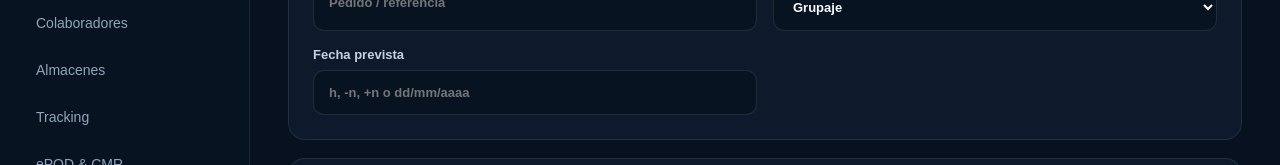
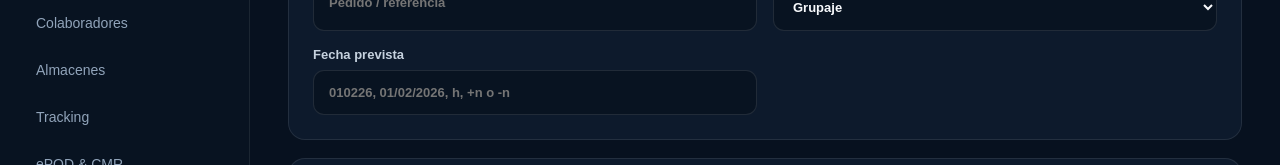
Before and after one commit to fragonh2-boop/Fornexa, a Next.js app: page /dashboard/nuevo/partida in a window 1280 px wide. Shown: the part 374-539 px from the top of the page. Built offline with nearby package versions, Linux system fonts and the light colour scheme.

Commit message:
Support compact and flexible date formats

```diff
--- a/app/dashboard/nuevo/[tipo]/CreationForm.tsx
+++ b/app/dashboard/nuevo/[tipo]/CreationForm.tsx
@@ -19,8 +19,10 @@ const nav=[["Control Tower","/dashboard"],["Partidas","/dashboard/partidas"],["E
 function readStore<T>(key:string,fallback:T):T{try{const v=localStorage.getItem(key);return v?JSON.parse(v):fallback}catch{return fallback}}
 function nextId(prefix:string,n:number){return `${prefix}-${String(n).slice(-6)}`}
 function iso(d:Date){return d.toISOString().slice(0,10)}
-function parseSmartDate(raw:string){const v=raw.trim().toLowerCase();if(!v)return "";const d=new Date();d.setHours(12,0,0,0);if(v==="h"||v==="hoy")return iso(d);const m=v.match(/^([+-])(\d+)$/);if(m){d.setDate(d.getDate()+(m[1]==="+"?1:-1)*Number(m[2]));return iso(d)}const es=v.match(/^(\d{2})\/(\d{2})\/(\d{4})$/);if(es)return `${es[3]}-${es[2]}-${es[1]}`;return v}
-function SmartDate({name,label,required=false}:{name:string;label:string;required?:boolean}){const [value,setValue]=useState("");return <label>{label}<input name={name} required={required} value={value} placeholder="h, -n, +n o dd/mm/aaaa" onChange={e=>setValue(e.target.value)} onBlur={()=>setValue(parseSmartDate(value))} title="h=hoy, -n resta días naturales, +n suma días naturales"/></label>}
+function validDateParts(day:number,month:number,year:number){const d=new Date(year,month-1,day);return d.getFullYear()===year&&d.getMonth()===month-1&&d.getDate()===day}
+function toIsoDate(day:number,month:number,year:number){return validDateParts(day,month,year)?`${String(year).padStart(4,"0")}-${String(month).padStart(2,"0")}-${String(day).padStart(2,"0")}`:""}
+function parseSmartDate(raw:string){const v=raw.trim().toLowerCase();if(!v)return "";const d=new Date();d.setHours(12,0,0,0);if(v==="h"||v==="hoy")return iso(d);const rel=v.match(/^([+-])(\d+)$/);if(rel){d.setDate(d.getDate()+(rel[1]==="+"?1:-1)*Number(rel[2]));return iso(d)}const isoMatch=v.match(/^(\d{4})-(\d{2})-(\d{2})$/);if(isoMatch)return toIsoDate(Number(isoMatch[3]),Number(isoMatch[2]),Number(isoMatch[1]));const compact6=v.match(/^(\d{2})(\d{2})(\d{2})$/);if(compact6){const yy=Number(compact6[3]);return toIsoDate(Number(compact6[1]),Number(compact6[2]),2000+yy)}const compact8=v.match(/^(\d{2})(\d{2})(\d{4})$/);if(compact8)return toIsoDate(Number(compact8[1]),Number(compact8[2]),Number(compact8[3]));const slash=v.match(/^(\d{1,2})\/(\d{1,2})\/(\d{2}|\d{4})$/);if(slash){const year=slash[3].length===2?2000+Number(slash[3]):Number(slash[3]);return toIsoDate(Number(slash[1]),Number(slash[2]),year)}return ""}
+function SmartDate({name,label,required=false}:{name:string;label:string;required?:boolean}){const [value,setValue]=useState("");const [error,setError]=useState("");function normalize(){if(!value.trim()){setError("");return}const parsed=parseSmartDate(value);if(parsed){setValue(parsed);setError("")}else setError("Fecha no válida")}return <label>{label}<input name={name} required={required} value={value} placeholder="010226, 01/02/2026, h, +n o -n" onChange={e=>{setValue(e.target.value);setError("")}} onBlur={normalize} aria-invalid={Boolean(error)} title="Admite DDMMYY, DDMMYYYY, DD/MM/YY, DD/MM/YYYY, AAAA-MM-DD, h=hoy, -n o +n"/>{error&&<small role="alert">{error}</small>}</label>}
 function Combo({name,label,options,shortcut}:{name:string;label:string;options:string[];shortcut:string}){const ref=useRef<HTMLSelectElement>(null);useEffect(()=>{const fn=(e:KeyboardEvent)=>{if(e.altKey&&e.key.toLowerCase()===shortcut.toLowerCase()){e.preventDefault();ref.current?.focus()}};window.addEventListener("keydown",fn);return()=>window.removeEventListener("keydown",fn)},[shortcut]);return <label>{label} <small>(Alt+{shortcut.toUpperCase()})</small><select ref={ref} name={name} accessKey={shortcut}>{options.map(x=><option key={x}>{x}</option>)}</select></label>}
 
 export default function CreationForm({type}:{type:CreationType}){
```
